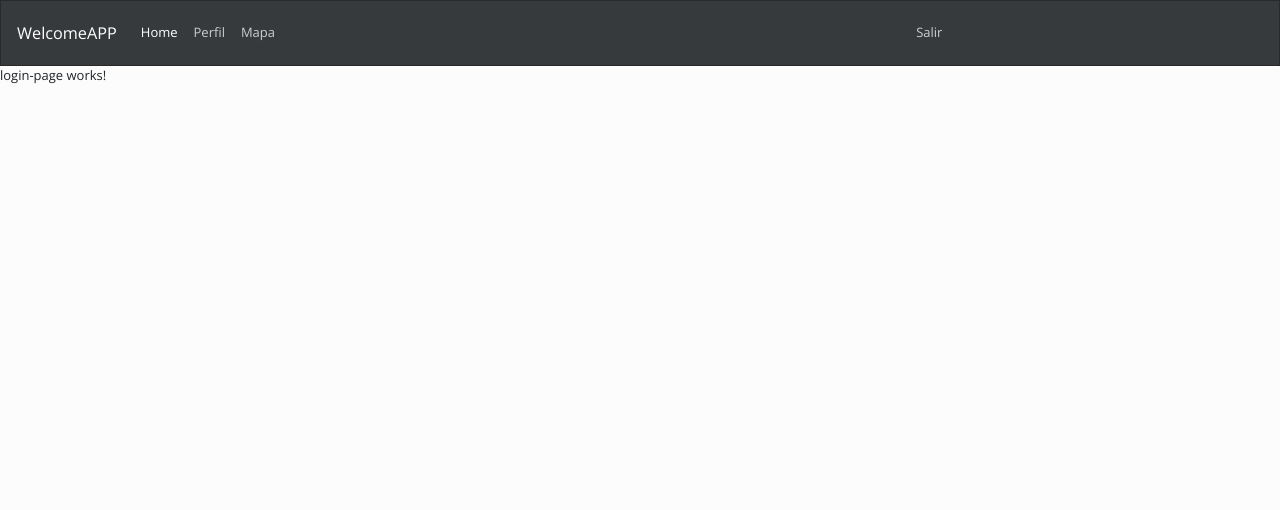
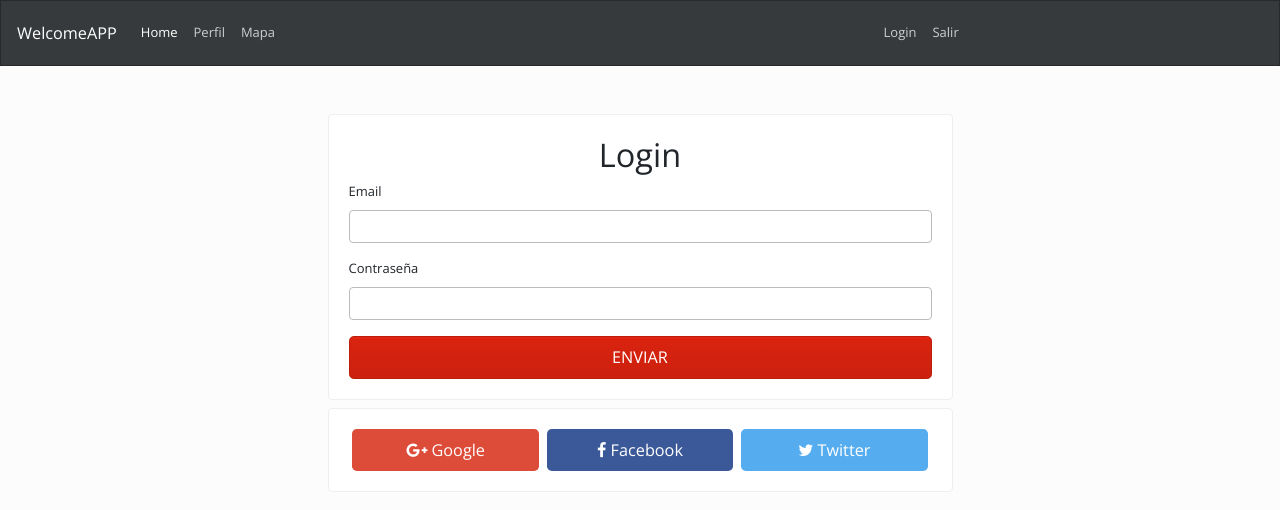
Before and after one commit to nahytar/welcomeAPP, an Angular app: page /login in a window 1280 px wide. Shown: the top 510 px of the page. Built offline with nearby package versions, Linux system fonts and the light colour scheme.

Commit message:
maquetacion de login

```diff
--- a/src/app/componentes/login-page/login-page.component.html
+++ b/src/app/componentes/login-page/login-page.component.html
@@ -1,3 +1,31 @@
-<p>
-  login-page works!
-</p>
+<div class="row">
+  <div class="col-md-6 mx-auto mt-5">
+    <div class="card">
+      <div class="card-body">
+        <h1 class="text-center">Login</h1>
+        <form>
+          <div class="form-group">
+            <label for="email">Email</label>
+            <input type="email" name="email" id="email" class="form-control">
+          </div>
+          <div class="form-group">
+            <label for="password">Contraseña</label>
+            <input type="password" name="password" id="password" class="form-control">
+          </div>
+          <input type="submmit" value="ENVIAR" class="btn btn-primary btn-block btn-lg">
+        </form>
+      </div>
+    </div>
+  </div>
+</div>
+<div class="row">
+  <div class="col-md-6 mx-auto mt-2">
+    <div class="card">
+      <div class="card-body d-flex justify-content-around">
+        <button class="btn btn-lg btn-google"><i class="fa fa-google-plus" aria-hidden="true"></i> Google</button>
+        <button class="btn btn-lg btn-facebook"><i class="fa fa-facebook"></i> Facebook</button>
+        <button class="btn btn-lg btn-twitter"><i class="fa fa-twitter"></i> Twitter</button>
+      </div>
+    </div>
+  </div>
+</div>
--- a/src/app/componentes/login-page/login-page.component.scss
+++ b/src/app/componentes/login-page/login-page.component.scss
@@ -0,0 +1,18 @@
+.btn-facebook, .btn-twitter, .btn-google {
+  width: 32%;
+}
+
+.btn-facebook {
+  background: #3b5998;
+  color: #fff;
+}
+
+.btn-google {
+  background: #dd4b39;
+  color: #fff;
+}
+
+.btn-twitter {
+  background: #55acee;
+  color: #fff;
+}
--- a/src/app/componentes/navbar/navbar.component.html
+++ b/src/app/componentes/navbar/navbar.component.html
@@ -19,6 +19,9 @@
     </ul>
     <ul class="navbar-nav mx-auto">
       <li class="nav-item">
+        <a class="nav-link" href="#" routerLink="/login">Login</a>
+      </li>
+      <li class="nav-item">
         <a class="nav-link" href="#">Salir</a>
       </li>
     </ul>
```
